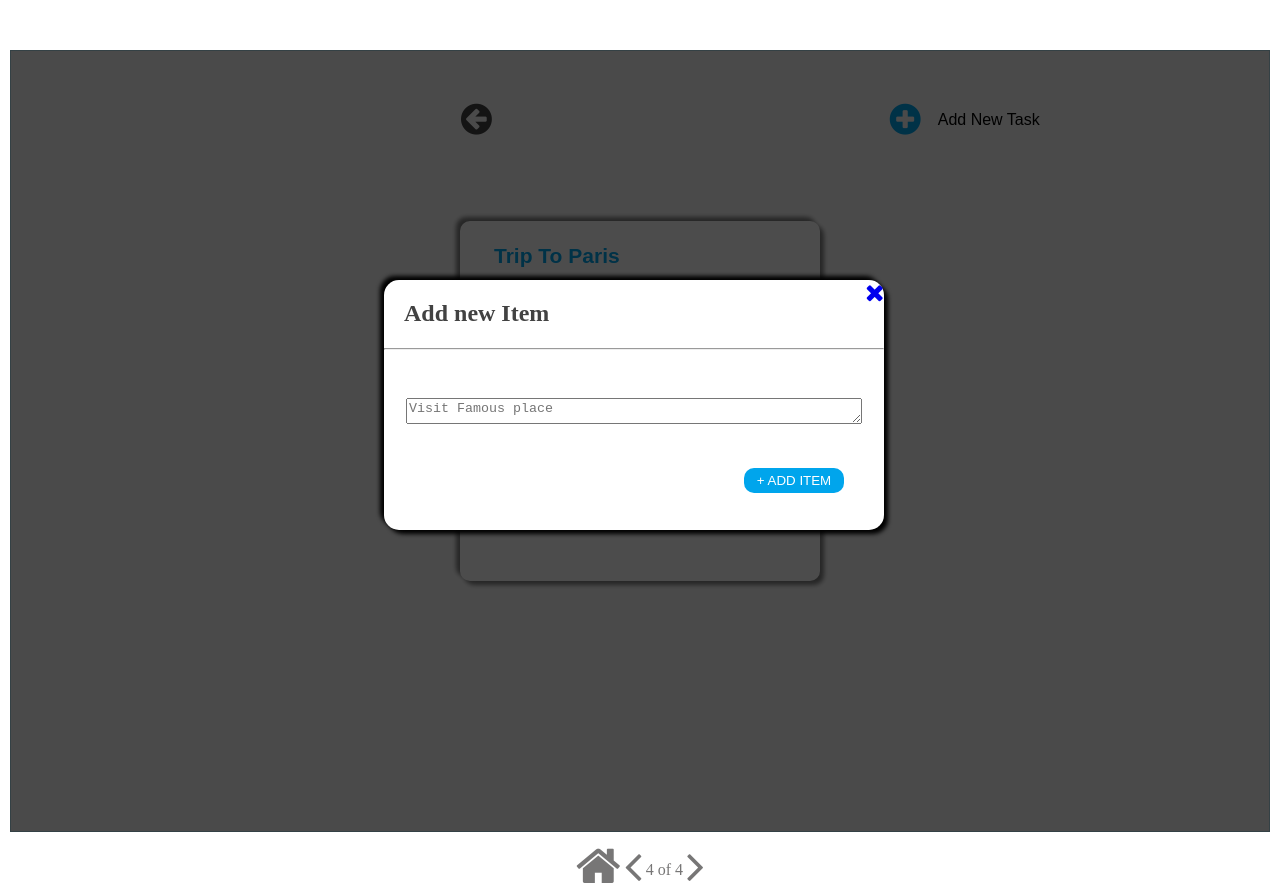
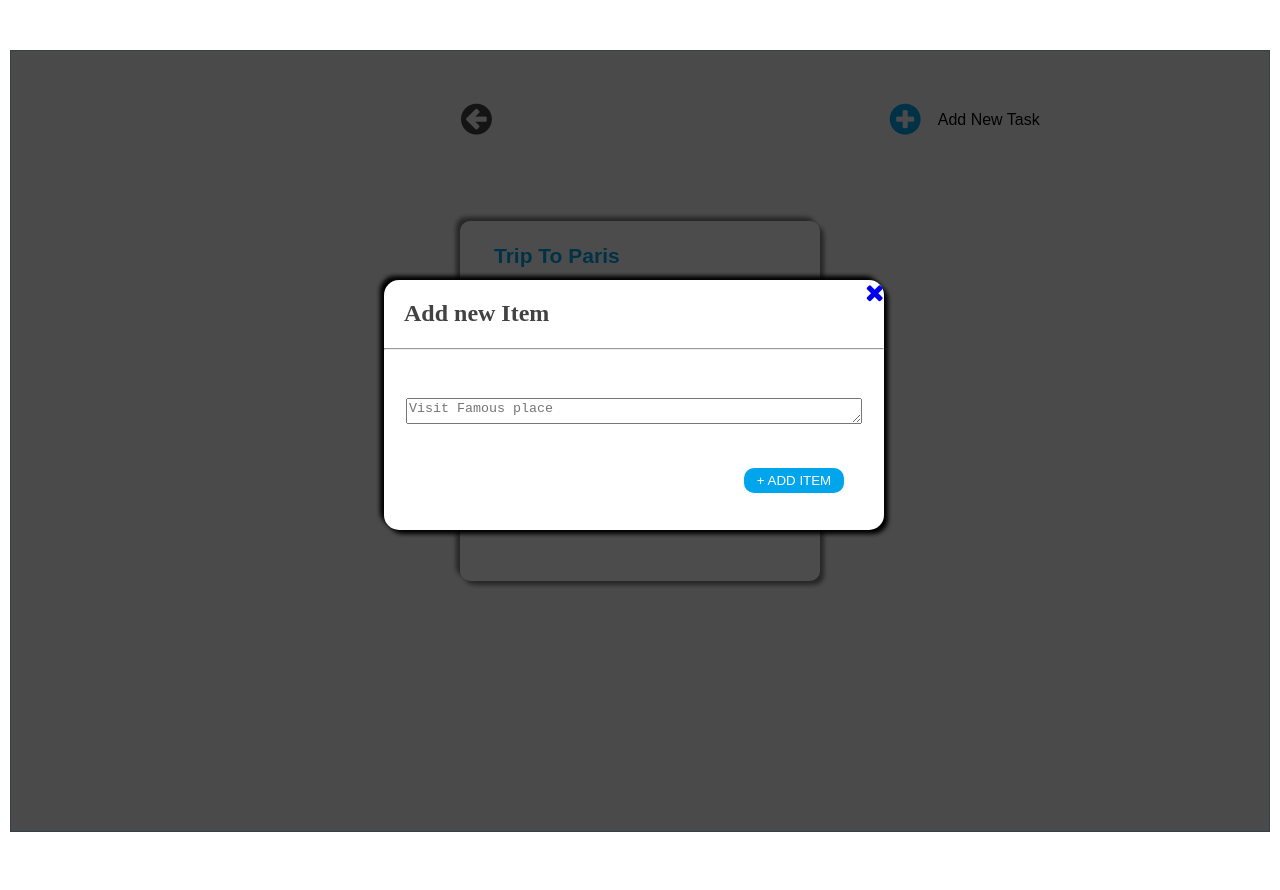
Before and after one commit to HajiMubharak/project_2, a plain HTML site: page page_4.html in a window 1280 px wide. After the commit the page ends 842 px from the top, so only its background shows below. Drawn offline with Linux system fonts and the light colour scheme.

Commit message:
Update page_4.html

```diff
--- a/page_4.html
+++ b/page_4.html
@@ -1,5 +1,6 @@
 <!DOCTYPE html>
 <html lang="en">
+
 <head>
     <meta charset="UTF-8">
     <meta http-equiv="X-UA-Compatible" content="IE=edge">
@@ -10,6 +11,7 @@
 
     <link rel="stylesheet" href="style.css">
 </head>
+
 <body>
 
     <div class="blur-page">
@@ -17,6 +19,7 @@
 
 
     <div id="main-div">
+
         <div height="60px"></div>
 
 
@@ -80,15 +83,6 @@
         <button id="popup-button">+ ADD ITEM</button>
     </div>
 </div>
+    </body>
 
-
-
-    <center>
-        <a href="index.html"><i class="fa fa-home" style="font-size:48px;color:#777676"></i></a>
-        <a href="page_3.html"><i class="fa fa-angle-left" style="font-size:48px;color:#777676"></i></a>
-        <span class="pageno">4 of 4</span>
-        <a href="./index.html"><i class="fa fa-angle-right" style="font-size:48px;color:#777676;"></i>
-        </a>
-    </center>
-</body>
 </html>
```
